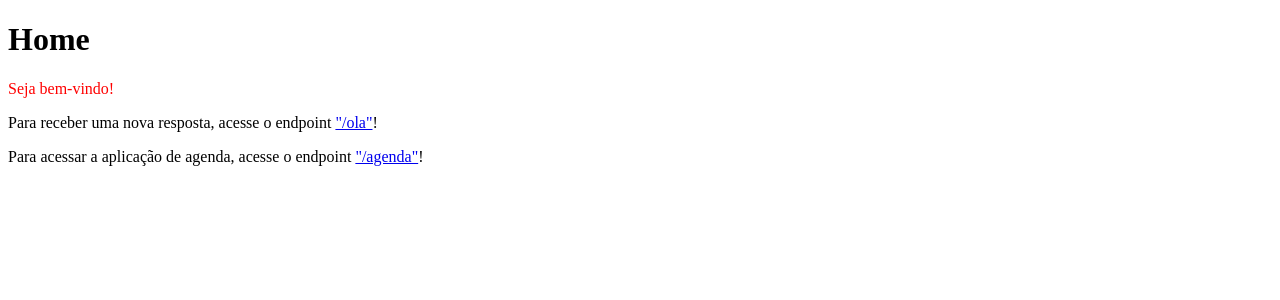
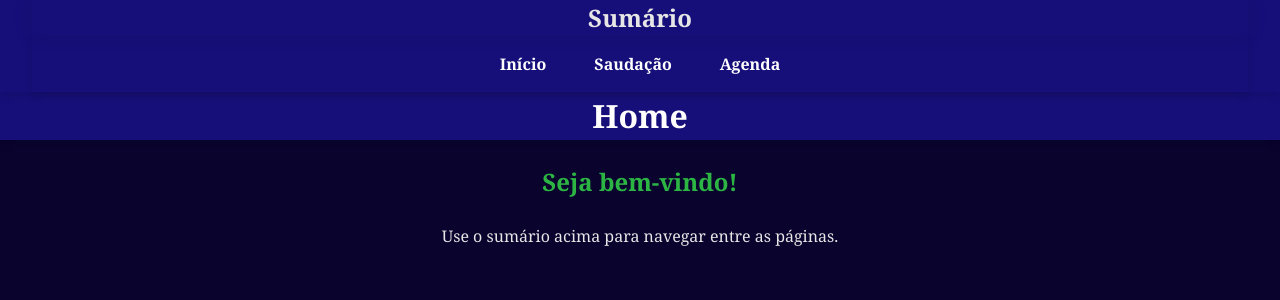
Before and after one commit to DarkusStorm/agenda, a Flask app: page / in a window 1280 px wide. Shown: the top 300 px of the page. Run offline with Flask 3, Linux system fonts and the light colour scheme.

Commit message:
estilização extra da página (+ reset.css)

```diff
--- a/models/database.py
+++ b/models/database.py
@@ -5,6 +5,9 @@ class Database:
     def __init__(self, db_name: str) -> None:
         self.connection: Connection = connect(db_name)
         self.cursor: Cursor = self.connection.cursor()
+        self.executar('''
+            CREATE TABLE IF NOT EXISTS tarefas(id INTEGER PRIMARY KEY AUTOINCREMENT, titulo_tarefa TEXT NOT NULL, data_conclusao TEXT);
+            ''')
 
     def executar(self, query: str, params: tuple = ()) -> Cursor:
         self.cursor.execute(query, params)
--- /dev/null
+++ b/static/reset.css
@@ -0,0 +1,94 @@
+/* reset.css */
+/* Reset CSS moderno com melhorias para acessibilidade, usabilidade e compatibilidade */
+
+/* 1. Define box-sizing global com border-box */
+*,
+*::before,
+*::after {
+  margin: 0;
+  padding: 0;
+  border: 0;
+  box-sizing: border-box;
+}
+
+html {
+  scroll-behavior: smooth; /* Suaviza rolagens */
+}
+
+/* 3. Estilos básicos para body */
+body {
+  font-family: sans-serif;
+  font-size: 100%;        /* 16px padrão com base no html */
+  line-height: 1.5;
+  background-color: #fff;
+  color: #000;
+  text-rendering: optimizeLegibility;
+  -webkit-font-smoothing: antialiased;
+}
+
+/* 4. Remove estilos padrão de listas */
+ol, ul {
+  list-style: none;
+}
+
+/* 5. Remove decoração e cor padrão de links */
+a {
+  text-decoration: none;
+  color: inherit;
+}
+
+/* 6. Normaliza tabelas */
+table {
+  border-collapse: collapse;
+  border-spacing: 0;
+}
+
+/* 7. Elementos HTML5 como bloco (para compatibilidade com navegadores antigos) */
+article, aside, details, figcaption, figure,
+footer, header, main, nav, section, summary {
+  display: block;
+}
+
+/* 8. Remove aspas automáticas de blockquote e q */
+blockquote, q {
+  quotes: none;
+}
+
+blockquote::before, blockquote::after,
+q::before, q::after {
+  content: '';
+}
+
+/* 9. Estiliza inputs e botões para neutralizar estilos nativos */
+button,
+input,
+select,
+textarea {
+  font: inherit;
+  color: inherit;
+  background: none;
+  border: none;
+  outline: none; /* Substituído por foco visível abaixo */
+  appearance: none;
+}
+
+/* 10. Estilo de foco acessível (para navegação por teclado) */
+:focus-visible {
+  outline: 2px solid #005fcc;   /* Azul visível, pode ser customizado */
+  outline-offset: 2px;
+}
+
+/* 11. Elementos multimídia responsivos por padrão */
+img,
+video {
+  max-width: 100%;
+  height: auto;
+  display: block;
+}
+
+/* 12. Cabeçalhos sem margens iniciais */
+h1, h2, h3, h4, h5, h6 {
+  font-weight: normal;
+  font-size: 100%;
+  margin: 0;
+}
--- a/static/style.css
+++ b/static/style.css
@@ -1,3 +1,121 @@
+:root {
+    --cor-primaria: #160f79;
+    --cor-secundaria: #023e8a;
+    --cor-fundo: #09032e;
+    --cor-primaria-titulo: #ffffff;
+    --cor-secundaria-titulo: #2db544;
+    --cor-primaria-texto: #e7e6e6;
+    --cor-secundaria-texto: #000;
+    --cor-link: #85faf1;
+    --cor-bordas: #eee;
+}
+
+body {
+    font-family: Georgia, 'Times New Roman', Times, serif;
+    background-color: var(--cor-fundo);
+    color: var(--cor-primaria-texto);
+}
+
+h1 {
+    font-size: 2em;
+    font-weight: 700;
+}
+
+h2 {
+    font-size: 1.5rem;
+    font-weight: 700;
+    text-align: center;
+}
+
+p {
+    text-align: center;
+}
+
+body h1{
+    background-color: var(--cor-primaria);
+    color: var(--cor-primaria-titulo);
+    margin: auto;
+    text-align: center;
+}
+
+header {
+    background-color: var(--cor-primaria);
+    padding: 0rem 2rem;
+    box-shadow: 0 4px 8px rgba(0, 0, 0, 0.1);
+    position: sticky;
+    /*Pode ser necessário 'top', 'left', 'right' ou 'bottom';*/
+    top: 0;
+}
+
+header h2 {
+    box-shadow: 0 0 20px rgba(0, 0, 0, 0.1);
+}
+
+header nav {
+    padding: 1rem 2rem;
+    box-shadow: 0px 4px 8px rgba(0, 0, 0, 0.1);
+    top: 0;
+}
+
+header ul {
+    display: flex;
+    flex-direction: row;
+    justify-content: center;
+    gap: 1rem;
+}
+
+header h1 {
+    color: var(--cor-primaria-titulo);
+}
+
+header a {
+    color: var(--cor-primaria-titulo);
+    font-weight: 700;
+    padding: 0.5rem 1rem;
+}
+
+header a:hover {
+    background-color: var(--cor-secundaria);
+    border-radius: 6px;
+}
+
+a {
+    color: var(--cor-link);
+}
+
+a:hover{
+    text-decoration: underline;
+}
+
+form {
+    display: flex;
+    flex-direction: column;
+    gap: 1rem;
+    max-width: 700px;
+    margin: auto;
+}
+
+input,
+textarea {
+    border: 1px solid #ccc;
+    border-radius: 6px;
+    padding: .25rem .75rem;
+    resize: none;
+    color: var(--cor-primaria-texto);
+}
+
+button[type="submit"] {
+    background-color: var(--cor-bordas);
+    color: var(--cor-secundaria-texto);
+}
+
+
+#titulo_pagina {
+    font: bold;
+    box-shadow: 0 4px 8px rgba(0, 0, 0, 0.1)
+}
+
 #bem_vindo {
-    color: red;
+    color: var(--cor-secundaria-titulo);
+    font: bold;
 }
--- a/templates/agenda.html
+++ b/templates/agenda.html
@@ -1,11 +1,13 @@
 {% extends "base.html" %}
 
 {% block content %}
+    <br>
     <form method="POST">
         <input type="text" name="titulo-tarefa" id="titulo-tarefa" placeholder="Título da Tarefa" required>
         <input type="date" name="data-conclusao" id="data-conclusao">
         <button type="submit">Adicionar Tarefa</button>
     </form>
+    <br>
     <p>{{ tarefa.titulo_tarefa }} - {{tarefa.data_conclusao }}</p>
 {% endblock %}
 
--- a/templates/base.html
+++ b/templates/base.html
@@ -4,10 +4,20 @@
     <meta charset="UTF-8">
     <meta name="viewport" content="width=device-width, initial-scale=1.0">
     <title>{{ titulo }}</title>
+    <link rel="stylesheet" href="{{ url_for('static', filename='reset.css') }}">
     <link rel="stylesheet" href="{{ url_for('static', filename='style.css') }}">
 </head>
 <body>
-    <h1>{{ titulo }}</h1>
+    <header><h2>Sumário</h2>
+        <nav>
+            <ul>
+                <li><a href="/">Início</a></li>
+                <li><a href="ola">Saudação</a></li>
+                <li><a href="agenda">Agenda</a></li>
+            </ul>
+        </nav>
+    </header>
+    <h1 id="titulo_pagina">{{ titulo }}</h1>
     {% block content %}{% endblock %} <!-- Similar a divisórias (div) -->
 </body>
 </html>
--- a/templates/home.html
+++ b/templates/home.html
@@ -1,7 +1,8 @@
 {% extends "base.html" %}
 
 {% block content %}
-    <p id="bem_vindo">Seja bem-vindo!</p>
-    <p>Para receber uma nova resposta, acesse o endpoint <a href="ola">"/ola"</a>!</p>
-    <p>Para acessar a aplicação de agenda, acesse o endpoint <a href="/agenda">"/agenda"</a>!</p>
+    <br>
+    <p><h2 id="bem_vindo">Seja bem-vindo!</h1></p>
+    <br>
+    <p>Use o sumário acima para navegar entre as páginas.</p>
 {% endblock %}
--- a/templates/ola.html
+++ b/templates/ola.html
@@ -1,5 +1,5 @@
 {% extends "base.html" %}
 
 {% block content %}
-    <p id="olá">Olá, {{ nome }}!</p>
+    <p id="olá">Olá! Este programa está sendo roteado por {{ nome }}!</p>
 {% endblock %}
```
Also changed, not shown: data/tarefas.sqlite3.
